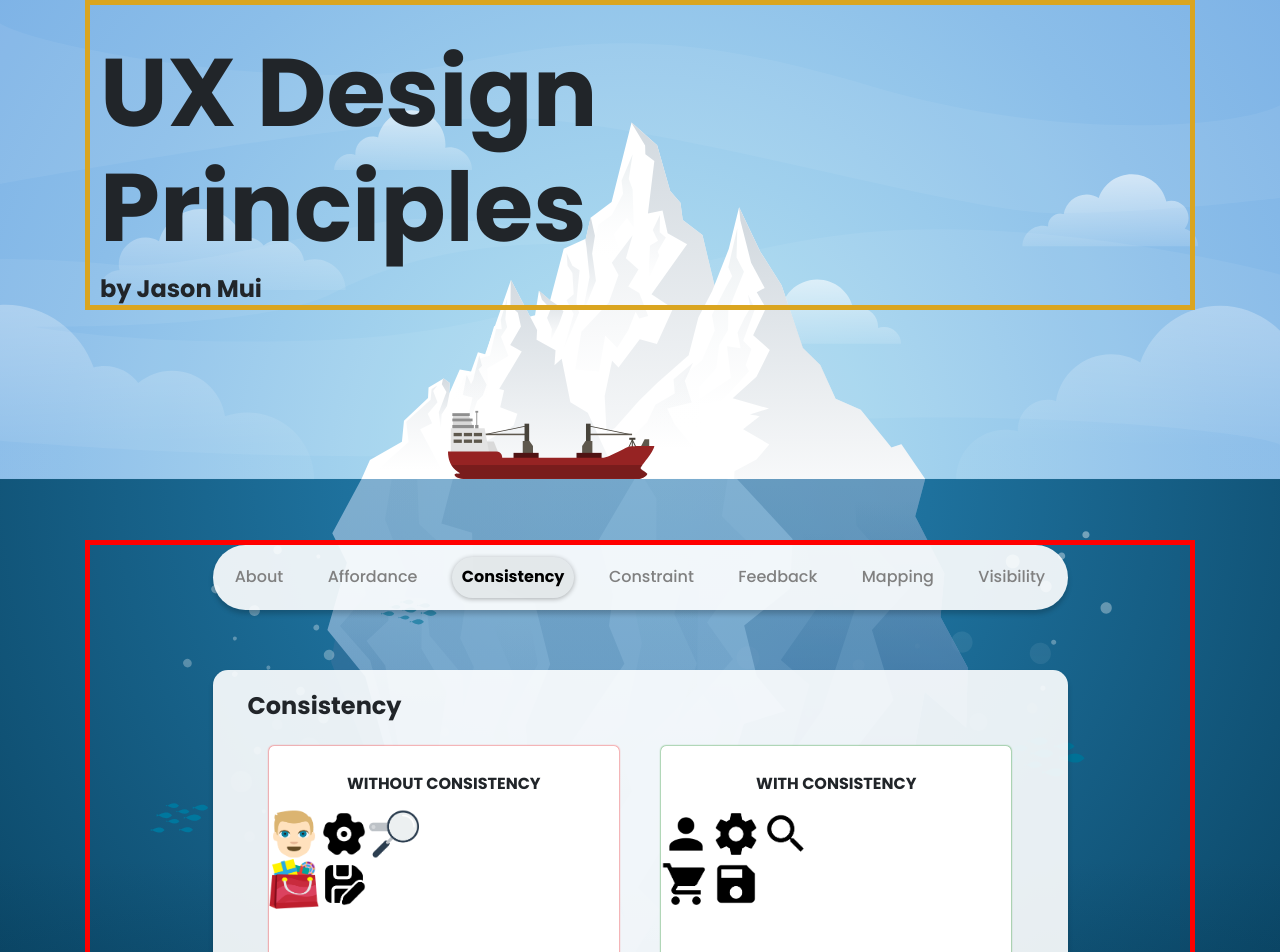
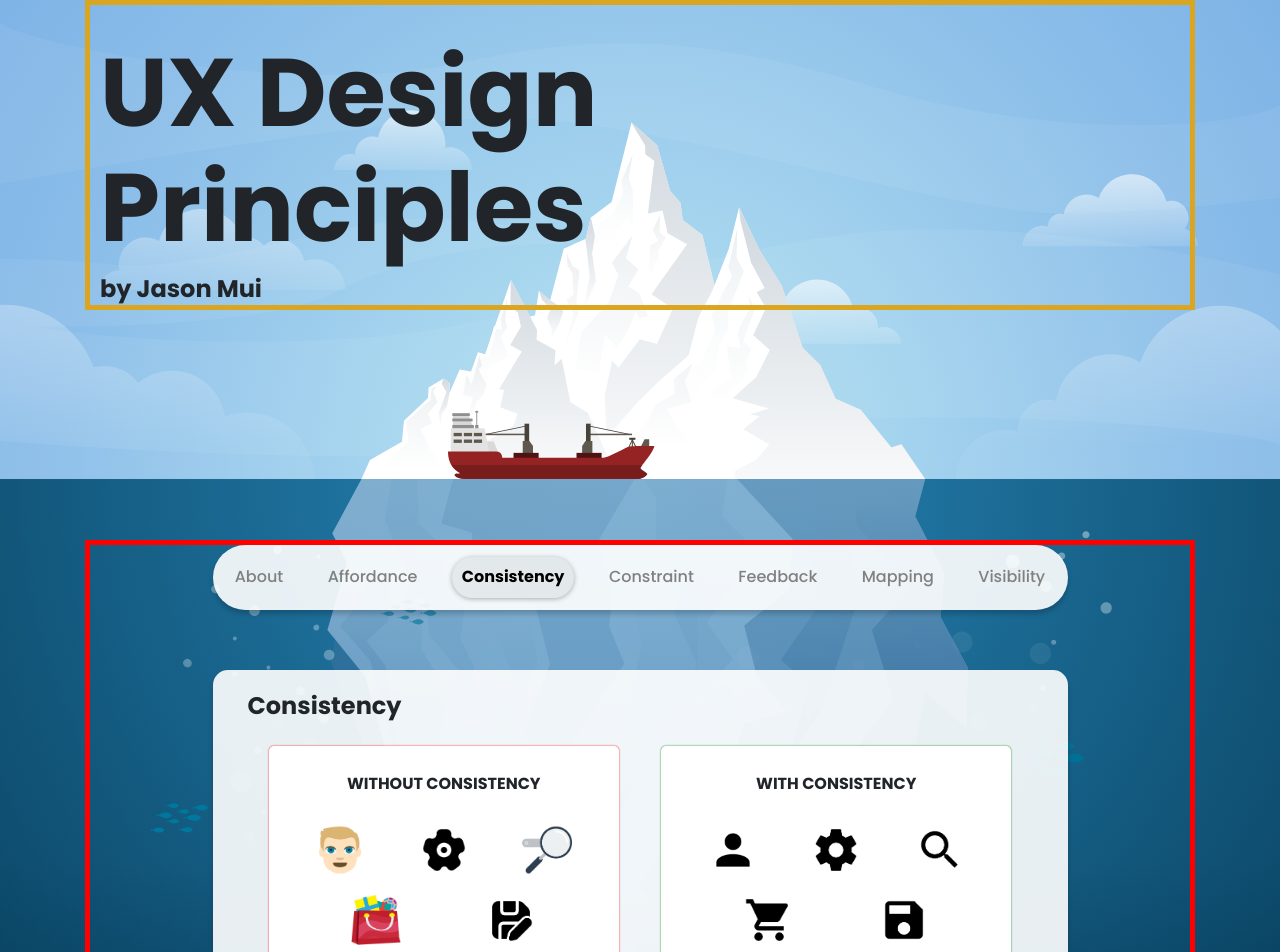
Before and after one commit to Jasonx235/UX-Design-Pricinples, a React (Create React App) app: page /consistency in a window 1280 px wide. Shown: the top 952 px of the page. Built offline with nearby package versions, Linux system fonts and the light colour scheme.

Commit message:
consistency css complete

```diff
--- a/src/CSS/style.css
+++ b/src/CSS/style.css
@@ -316,6 +316,42 @@ svg {
   width: 50px;
 }
 
+.consistency-container {
+  margin-top: 20px;
+}
+
+.consistency-row {
+  display: flex;
+  justify-content: space-around;
+  padding-top: 10px;
+  padding-bottom: 10px;
+}
+
+.top {
+  padding-left: 20px;
+  padding-right: 20px;
+}
+.bot {
+  padding-left: 40px;
+  padding-right: 40px;
+}
+
+.hover1:hover {
+  box-shadow: 0px 0px 35px 10px rgba(0, 255, 51, 0.43);
+}
+
+.hover2:hover {
+  box-shadow: 0px 0px 35px 10px rgba(8, 0, 252, 0.43);
+}
+
+.hover3:hover {
+  box-shadow: 0px 0px 35px 10px rgba(252, 0, 122, 0.43);
+}
+
+.hover4:hover {
+  box-shadow: 0px 0px 35px 10px rgba(0, 255, 170, 0.43);
+}
+
 @media (min-width: 954px) {
   svg {
     display: block;
--- a/src/components/modules/Consistency.jsx
+++ b/src/components/modules/Consistency.jsx
@@ -16,15 +16,19 @@ export default function Consistency({ status }) {
     return (
       <div className='module no consistency'>
         <p className='title'>WITHOUT CONSISTENCY</p>
-        <div>
-          <div>
-            <img src={profileNo} alt='profile icon w/o' />
-            <img src={settingsNo} alt='setting icon w/o' />
-            <img src={searchNo} alt='search icon w/o' />
+        <div className='consistency-container'>
+          <div className='consistency-row top'>
+            <img src={profileNo} alt='profile icon w/o' className='hover3' />
+            <img src={settingsNo} alt='setting icon w/o' className='hover2' />
+            <img src={searchNo} alt='search icon w/o' className='hover1' />
           </div>
-          <div>
-            <img src={shoppingBagNo} alt='shopping icon w/o' />
-            <img src={saveNo} alt='save icon w/o' />
+          <div className='consistency-row bot'>
+            <img
+              src={shoppingBagNo}
+              alt='shopping icon w/o'
+              className='hover3'
+            />
+            <img src={saveNo} alt='save icon w/o' className='hover2' />
           </div>
         </div>
       </div>
@@ -33,15 +37,19 @@ export default function Consistency({ status }) {
     return (
       <div className='module yes consistency'>
         <p className='title'>WITH CONSISTENCY</p>
-        <div>
-          <div>
-            <img src={profileYes} alt='profile icon w' />
-            <img src={settingsYes} alt='setting icon w' />
-            <img src={searchYes} alt='search icon w' />
+        <div className='consistency-container'>
+          <div className='consistency-row top'>
+            <img src={profileYes} alt='profile icon w' className='hover1' />
+            <img src={settingsYes} alt='setting icon w' className='hover1' />
+            <img src={searchYes} alt='search icon w' className='hover1' />
           </div>
-          <div>
-            <img src={shoppingBagYes} alt='shopping icon w' />
-            <img src={saveYes} alt='save icon w' />
+          <div className='consistency-row bot'>
+            <img
+              src={shoppingBagYes}
+              alt='shopping icon w'
+              className='hover1'
+            />
+            <img src={saveYes} alt='save icon w' className='hover1' />
           </div>
         </div>
       </div>
```
